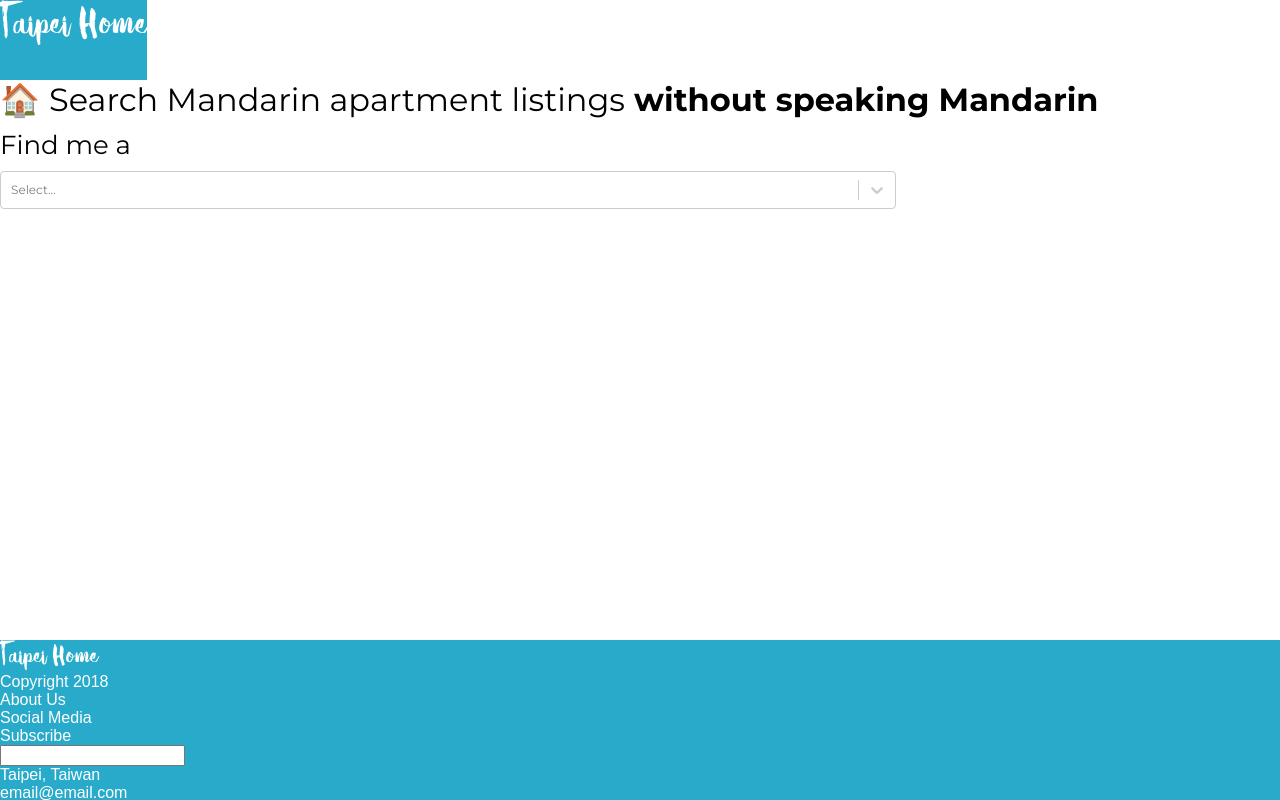
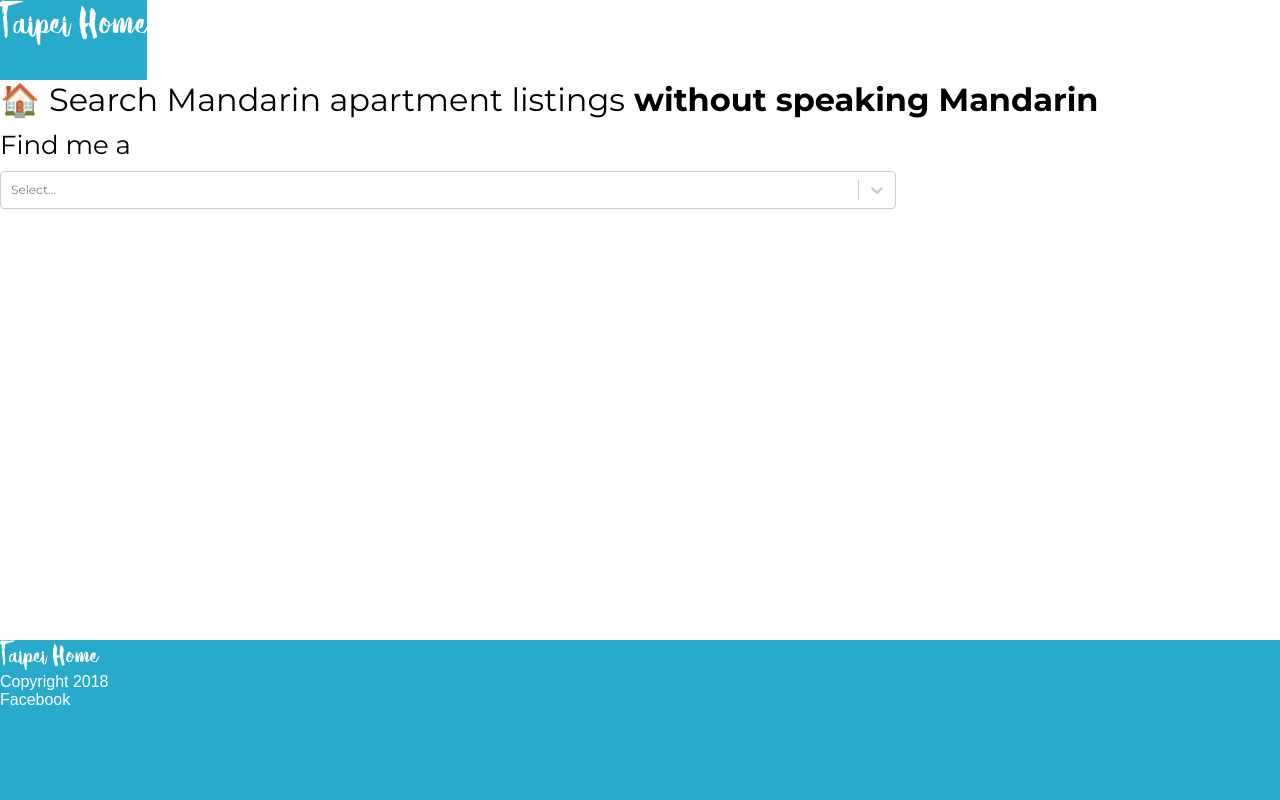
Before and after one commit to zcaceres/taipei-home, a React (Create React App) app in the folder client/: page / in a window 1280 px wide. Built offline with nearby package versions, Linux system fonts and the light colour scheme; the HTML template or start-up script is replaced by a standard one.

Commit message:
remove stuff in footer

```diff
--- a/client/src/components/Footer.jsx
+++ b/client/src/components/Footer.jsx
@@ -5,15 +5,15 @@ import '../styles/Footer.css';
 export default class Footer extends Component {
   render() {
     return <div className="Footer flex justify-around flex-wrap">
-      <div className="flex w-50 justify-evenly justify-around items-center flex-wrap">
+      <div className="flex w-100 justify-evenly justify-around items-center flex-wrap">
         <div className="flex flex-column pa2">
           <div className="footer-title">Taipei Home</div>
           <div className="footer-copyright">Copyright 2018</div>
         </div>
-        <div className="footer-about-us pa2">About Us</div>
-        <div className="footer-social-media pa2">Social Media</div>
+        <div className="footer-social-media pa2">Facebook</div>
+        {/* <div className="footer-about-us pa2">About Us</div> */}
       </div>
-      <div className="flex w-50 justify-evenly justify-around items-center flex-wrap">
+      {/* <div className="flex w-50 justify-evenly justify-around items-center flex-wrap">
         <div className="flex flex-column pa2">
           <div className="footer-subscribe">Subscribe</div>
           <input />
@@ -22,7 +22,7 @@ export default class Footer extends Component {
           <div>Taipei, Taiwan</div>
           <div>email@email.com</div>
         </div>
-      </div>
+      </div> */}
     </div>;
   }
 }
```
